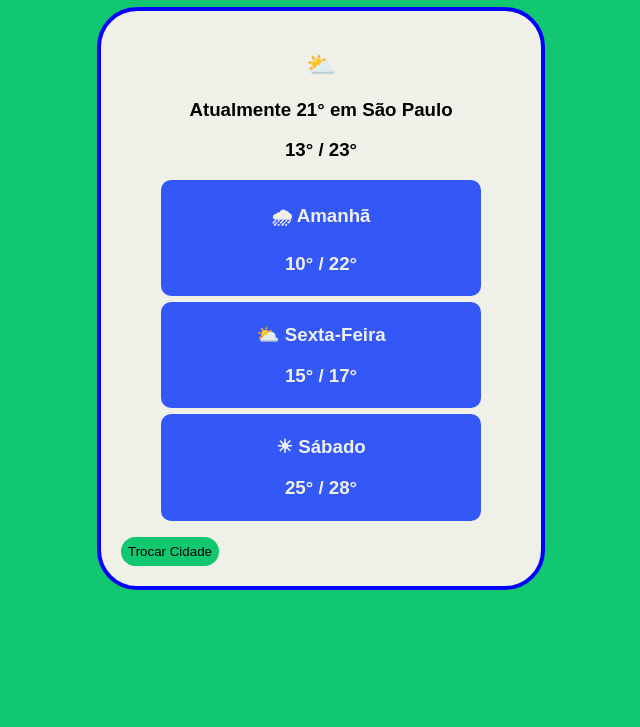
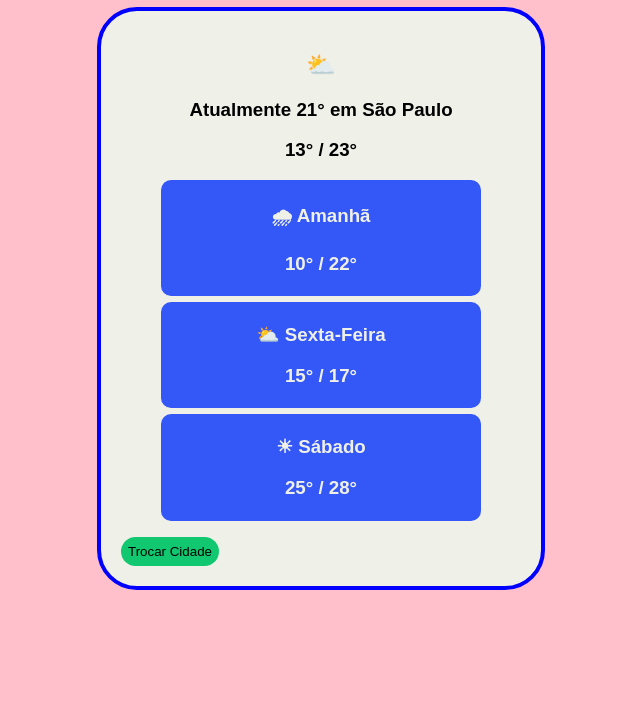
Before and after one commit to manuellabb/DAD_atv2_Bgrp5, a plain HTML site: page index.html in a window 1280 px wide. Shown: the part 73-800 px from the top of the page, without its empty margins (319-959 px from the left). Drawn offline with Linux system fonts and the light colour scheme.

Commit message:
Mudando Background

```diff
--- a/estilos.css
+++ b/estilos.css
@@ -1,5 +1,5 @@
 body{
-  background-color: #11c76f;
+  background-color:pink;
 }
 
 h1, h2, h3{
```
